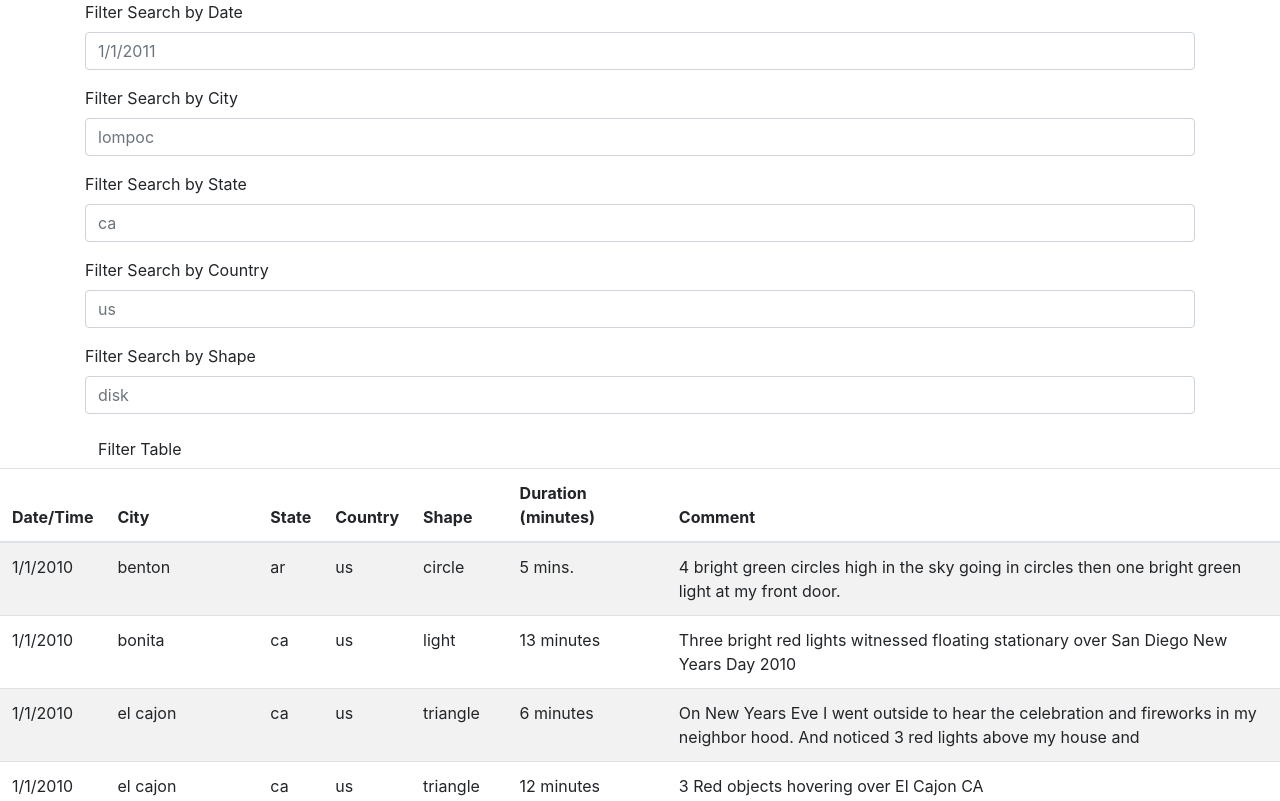
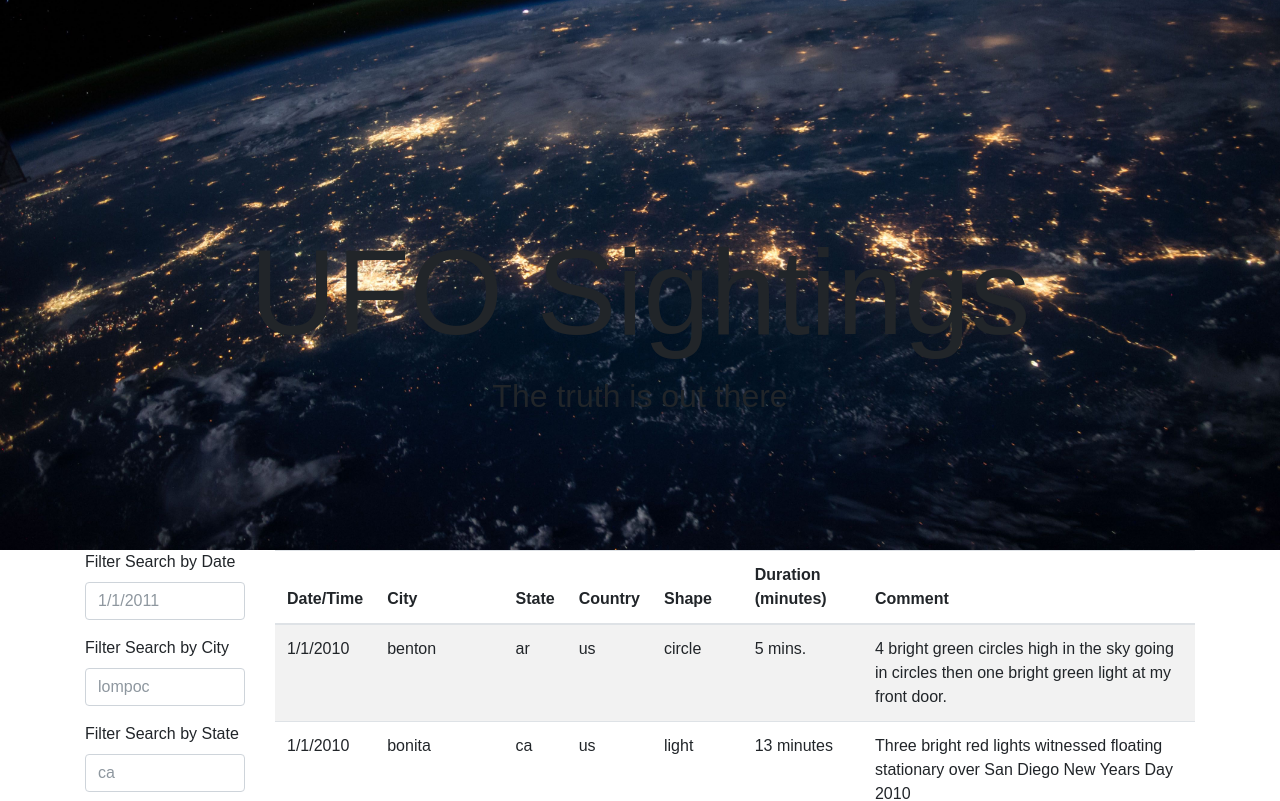
Before and after one commit to ball4410/javascript-challenge, a plain HTML site: page UFO-level-2/index.html in a window 1280 px wide. Shown: the top 801 px of the page. Drawn offline with nearby package versions, Linux system fonts and the light colour scheme.

Commit message:
Added header with background image

```diff
--- a/UFO-level-2/index.html
+++ b/UFO-level-2/index.html
@@ -2,15 +2,20 @@
 <html lan="en">
     <head>
         <meta charset="UTF-8">
-        <title>UFO Challenge 1</title>
+        <title>UFO Challenge 2</title>
         <link rel="stylesheet" href="https://maxcdn.bootstrapcdn.com/bootswatch/3.3.7/superhero/bootstrap.min.css">
         <script src="https://d3js.org/d3.v5.min.js"></script>
+        <link rel="stylesheet" href="static/css/style.css">
     </head>
 
     <body>
+        <div class="hero text-center">
+            <h1>UFO Sightings</h1>
+            <p>The truth is out there</p>
+        </div>
         <div class="container">
             <div class="row">
-                <div class="col-md-12">
+                <div class="col-md-2">
                     <form id="form">
                         <div class="filter form-group">
                             <label for="date">Filter Search by Date</label>
@@ -35,8 +40,7 @@
                         <button id="button" type="button" class="btn btn-default">Filter Table</button>
                     </form>
                 </div>
-            </div>
-        </div>
+                <div class="col-md-10">
                     <table class="table table-striped">
                         <thead>
                             <tr>
@@ -51,6 +55,10 @@
                         </thead>
                         <tbody></tbody>
                     </table>
+                </div>
+            </div>
+        </div>
+
     </body>
     <script src="static/js/data.js"></script>
     <script src="static/js/app.js"></script>
```
Lines whose indentation alone changed are shown as unchanged.
